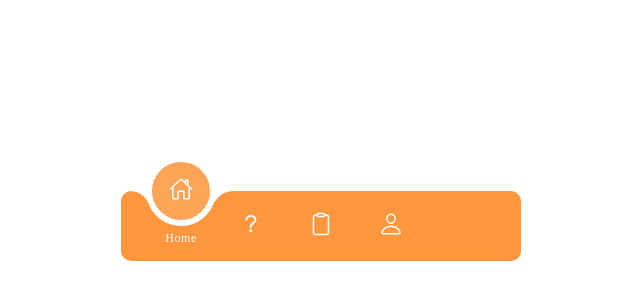
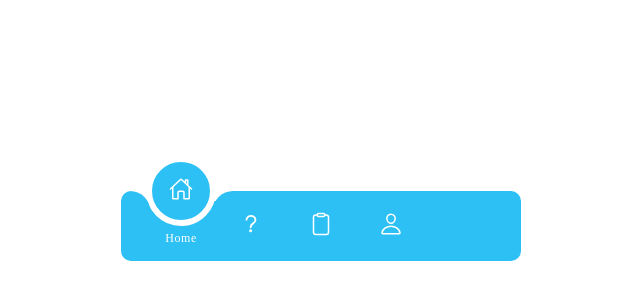
Before and after one commit to aashikur/SunnyNav, a plain HTML site: page index.html in a window 1280 px wide. Shown: the part 174-474 px from the top of the page, without its empty margins (319-959 px from the left). Drawn offline with nearby package versions, Linux system fonts and the light colour scheme.

Commit message:
Color changed

```diff
--- a/css/css.css
+++ b/css/css.css
@@ -9,6 +9,7 @@
 
 :root{
 	--clr:#ffffff;
+    --bclr:#2cc0f4;
 }
 body{
 	display:flex;
@@ -22,7 +23,7 @@ body{
     position: relative;
     width: 400px;
     height: 70px;
-    background: #ff973e;
+    background: var(--bclr);
     display: flex;
     justify-content: center;
     align-items: center;
@@ -79,13 +80,22 @@ position:relative;
 .navigation ul li a .text{
 
 position:absolute;
+
 color:var(--clr);
+
 font-weight:400;
+
 font-size:.75em;
+
 letter-spacing:0.05em;
+
 transition:.5s;
+
 opacity:0;
+
 transform:translateY(20px);
+
+
 }
 
 .navigation ul li.active a .text{
@@ -95,7 +105,7 @@ position:relative;
 
 .indicator{
 	position:absolute;
-	background: #fda457;
+	background:var(--bclr);
 	height:70px;
 	width:70px;
 	top: -50%;
@@ -108,7 +118,7 @@ position:relative;
 	content: '';
 	position:absolute;
 	top:50%;
-	background: #ff973e;
+	background:var(--bclr);
 	left: -22px;
 	height:20px;
 	width:20px;
@@ -121,7 +131,7 @@ position:relative;
 	content: '';
 	position:absolute;
 	top:50%;
-	background: #ff973e;
+	background: var(--bclr);
 	left: 61px;
 	height:20px;
 	width:20px;
```
Lines whose indentation alone changed are shown as unchanged.
